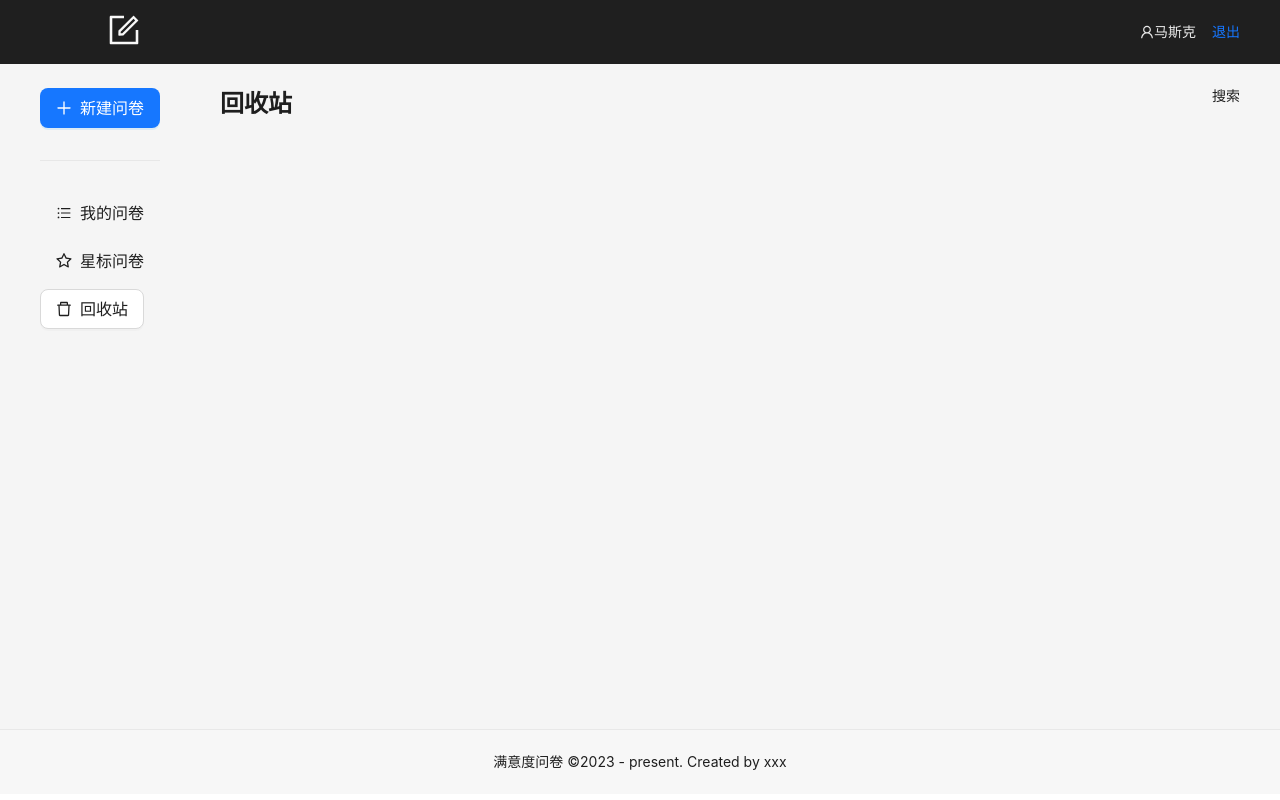
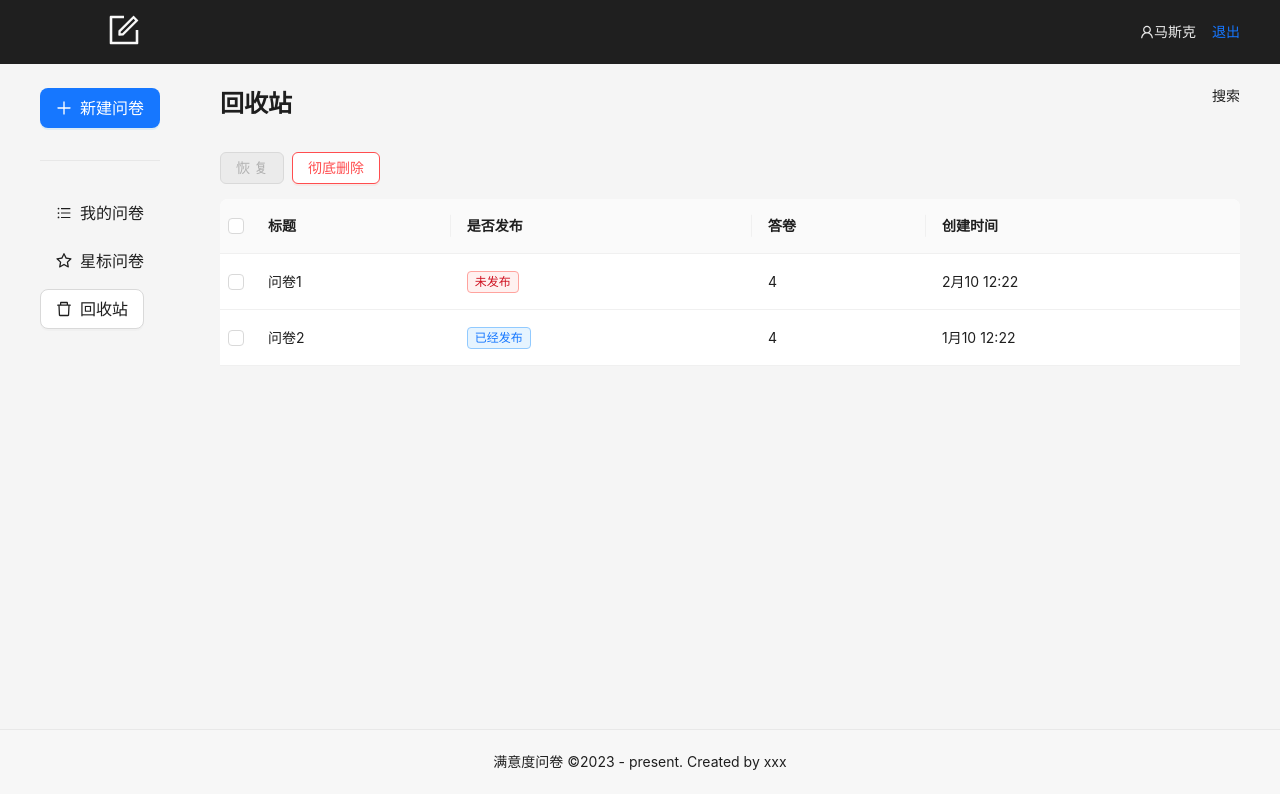
Before and after one commit to NKygaobao/wenjuanxing, a React (Create React App) app: page /manage/trash in a window 1280 px wide. Built offline with nearby package versions, Linux system fonts and the light colour scheme.

Commit message:
完成回收站布局

```diff
--- a/src/pages/manage/Trash.tsx
+++ b/src/pages/manage/Trash.tsx
@@ -1,10 +1,13 @@
 import React, { FC, useState } from 'react'
 import { useTitle } from 'ahooks'
-import { Empty, Typography } from 'antd'
+import { Empty, Typography, Table, Tag, Button, Space, Modal } from 'antd'
 import styles from './common.module.scss'
-
+import {
+  ExclamationCircleFilled,
+  ExclamationCircleOutlined,
+} from '@ant-design/icons'
+const { confirm } = Modal
 const { Title } = Typography
-
 const rawQuestionList = [
   {
     _id: 'q1',
@@ -24,15 +27,71 @@ const rawQuestionList = [
   },
 ]
 
-
-const TableElem = (
-  <>
-  </>
-)
-
 const Trash: FC = () => {
   useTitle('问卷 - 回收站')
-  const [questionList] = useState(rawQuestionList)
+  const [questionList, setQuestionList] = useState(rawQuestionList)
+  // 记录选中的id
+  const [selectedIds, setSelectedIds] = useState<string[]>([])
+  const tableColumns = [
+    {
+      title: '标题',
+      dataIndex: 'title',
+    },
+    {
+      title: '是否发布',
+      dataIndex: 'isPublished',
+      render: (isPublished: boolean) => {
+        return (
+          <Tag color={isPublished ? 'processing' : 'red'}>
+            {isPublished ? '已经发布' : '未发布'}
+          </Tag>
+        )
+      },
+    },
+    {
+      title: '答卷',
+      dataIndex: 'answerCount',
+    },
+    {
+      title: '创建时间',
+      dataIndex: 'createdAt',
+    },
+  ]
+
+  const del = () => {
+    confirm({
+      title: '确定彻底删除该问卷?',
+      icon: <ExclamationCircleOutlined />,
+      content: '删除以后不能找回',
+      cancelText: '取消',
+      okText: '确定',
+      onOk() {},
+    })
+  }
+  const tableElem = (
+    <>
+      <Space style={{ marginBottom: '15px' }}>
+        <Button type="primary" disabled={selectedIds.length === 0}>
+          恢复
+        </Button>
+        <Button danger onClick={del}>
+          彻底删除
+        </Button>
+      </Space>
+      <Table
+        dataSource={questionList}
+        columns={tableColumns}
+        pagination={false}
+        rowKey={(q) => q._id}
+        rowSelection={{
+          type: 'checkbox',
+          onChange: (selectedRowkeys) => {
+            setSelectedIds(selectedRowkeys as string[])
+          },
+        }}
+      />
+    </>
+  )
   return (
     <>
       <div className={styles.header}>
@@ -43,7 +102,7 @@ const Trash: FC = () => {
       </div>
       <div className={styles.content}>
         {questionList.length === 0 && <Empty description="暂无数据" />}
-        {questionList.length > 0 && TableElem}
+        {questionList.length > 0 && tableElem}
       </div>
     </>
   )
```
